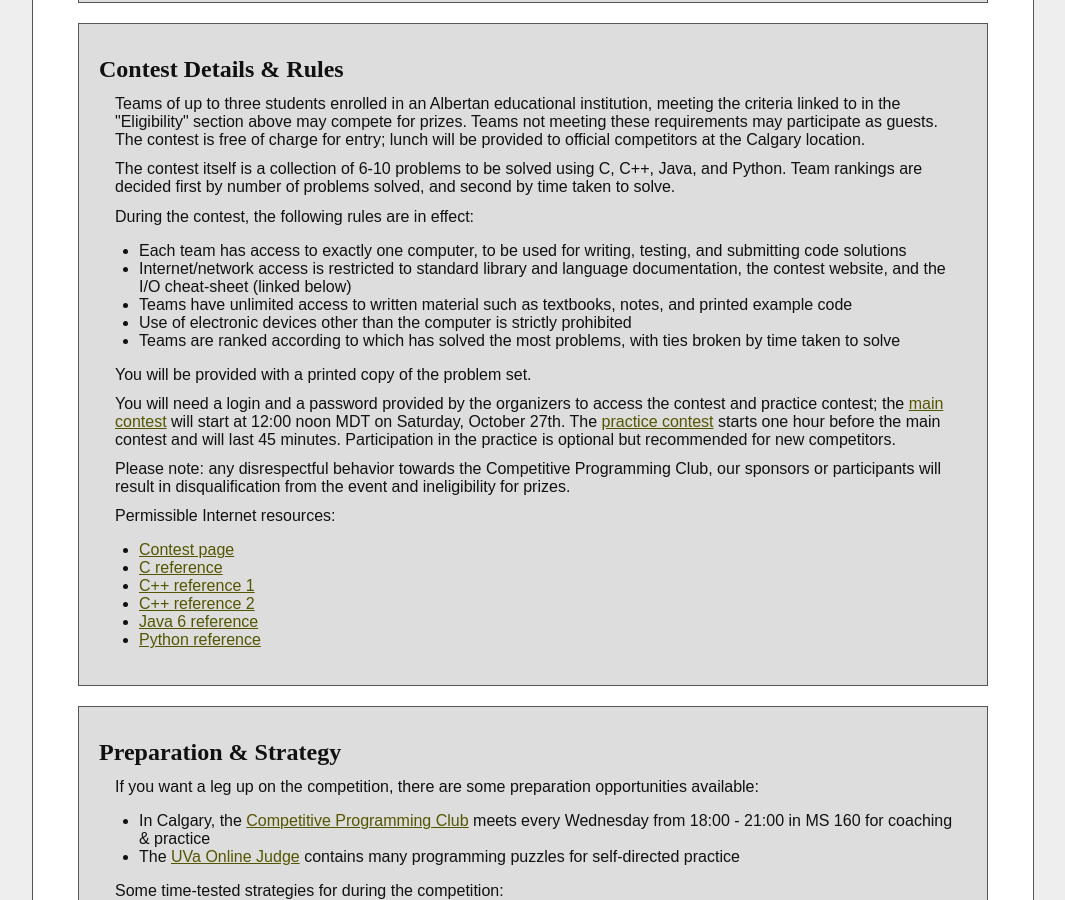
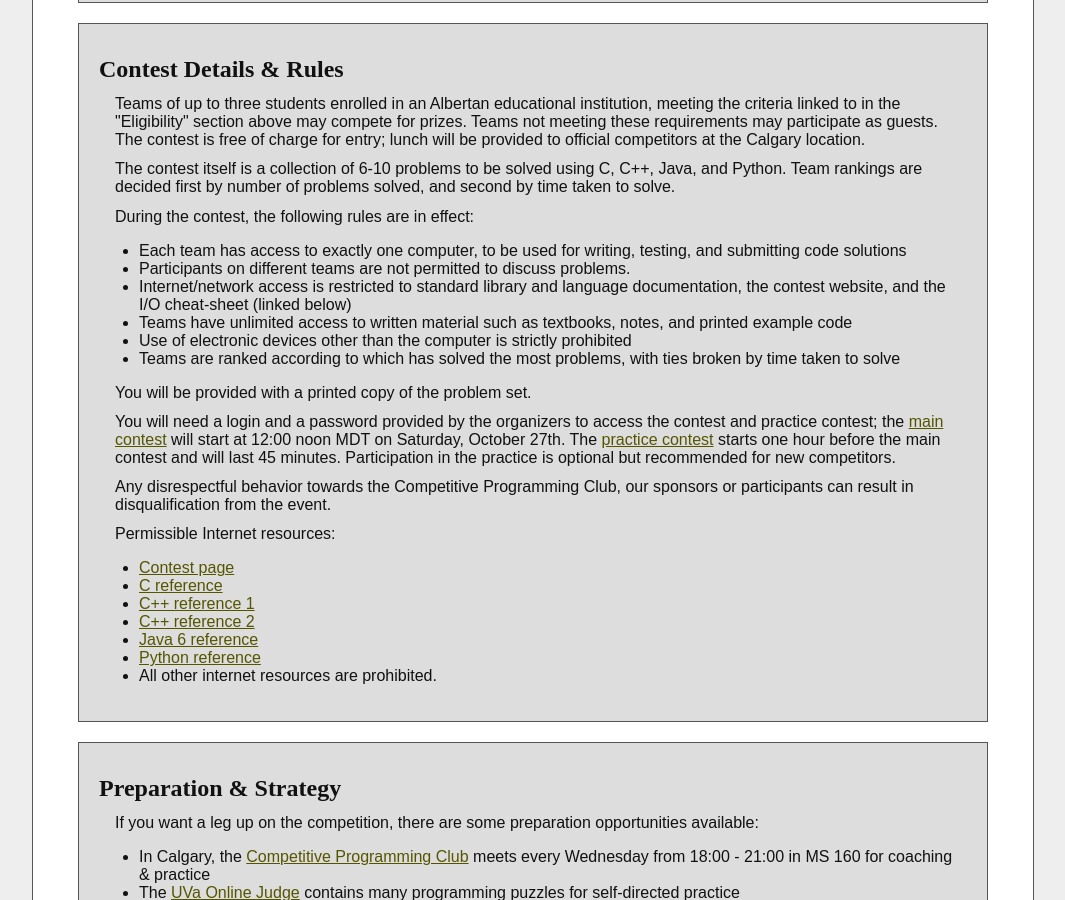
Before and after one commit to ProblemSolvingClub/psc-website, a Jekyll site: the page contests/acpc/2018/index.html, which Jekyll copies as it is, in a window 1280 px wide and 900 px high, scrolled down 1591 px. Shown: the whole window, without its empty margins (107-1172 px from the left). Built offline with Jekyll 4.4.1, drawn with Linux system fonts in a browser that asks for light colours; some web fonts are replaced.

Commit message:
More rule updates

```diff
--- a/contests/acpc/2018/index.html
+++ b/contests/acpc/2018/index.html
@@ -145,7 +145,8 @@
             </p>
             <ul>
                 <li>Each team has access to exactly one computer, to be used for writing, testing, and submitting code solutions</li>
-                <li>Internet/network access is restricted to standard library and language documentation, the contest website, and the I/O cheat-sheet (linked below)</li>
+                <li>Participants on different teams are not permitted to discuss problems.</li>
+ 		<li>Internet/network access is restricted to standard library and language documentation, the contest website, and the I/O cheat-sheet (linked below)</li>
                 <li>Teams have unlimited access to written material such as textbooks, notes, and printed example code</li>
                 <li>Use of electronic devices other than the computer is strictly prohibited</li>
                 <li>Teams are ranked according to which has solved the most problems, with ties broken by time taken to solve</li>
@@ -159,7 +160,7 @@
             </p>
 
             <p>
-                Please note: any disrespectful behavior towards the Competitive Programming Club, our sponsors or participants will result in disqualification from the event and ineligibility for prizes.
+		Any disrespectful behavior towards the Competitive Programming Club, our sponsors or participants can result in disqualification from the event.
             </p>
 
 
@@ -171,6 +172,7 @@
                 <li><a href="http://www.cppreference.com/">C++ reference 2</a></li>
                 <li><a href="http://docs.oracle.com/javase/6/docs/">Java 6 reference</a></li>
                 <li><a href="http://docs.python.org/2/reference/">Python reference</a></li>
+		<li>All other internet resources are prohibited.</li>
             </ul>
         </div>
 		<div class="infoblock">
```
